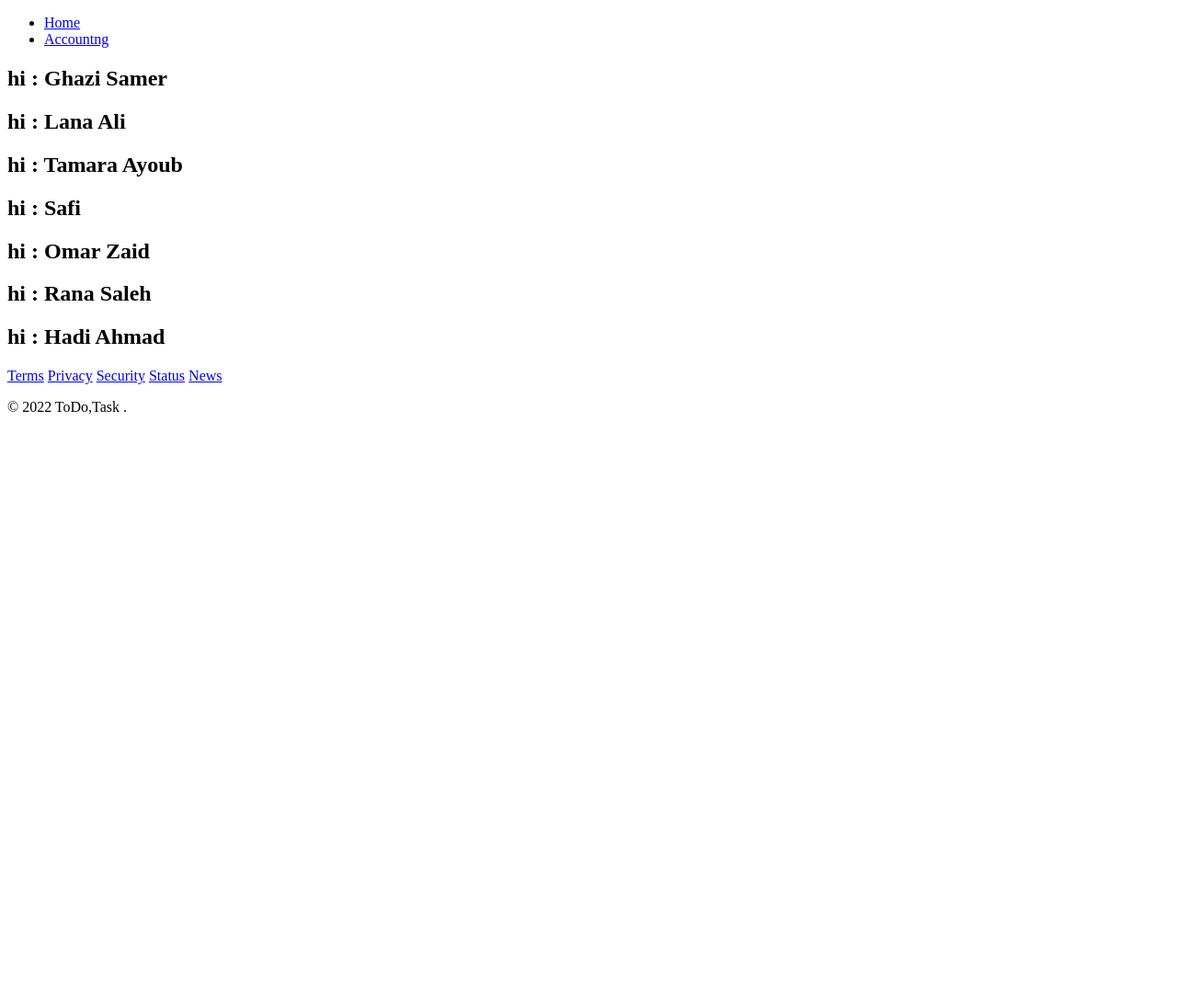
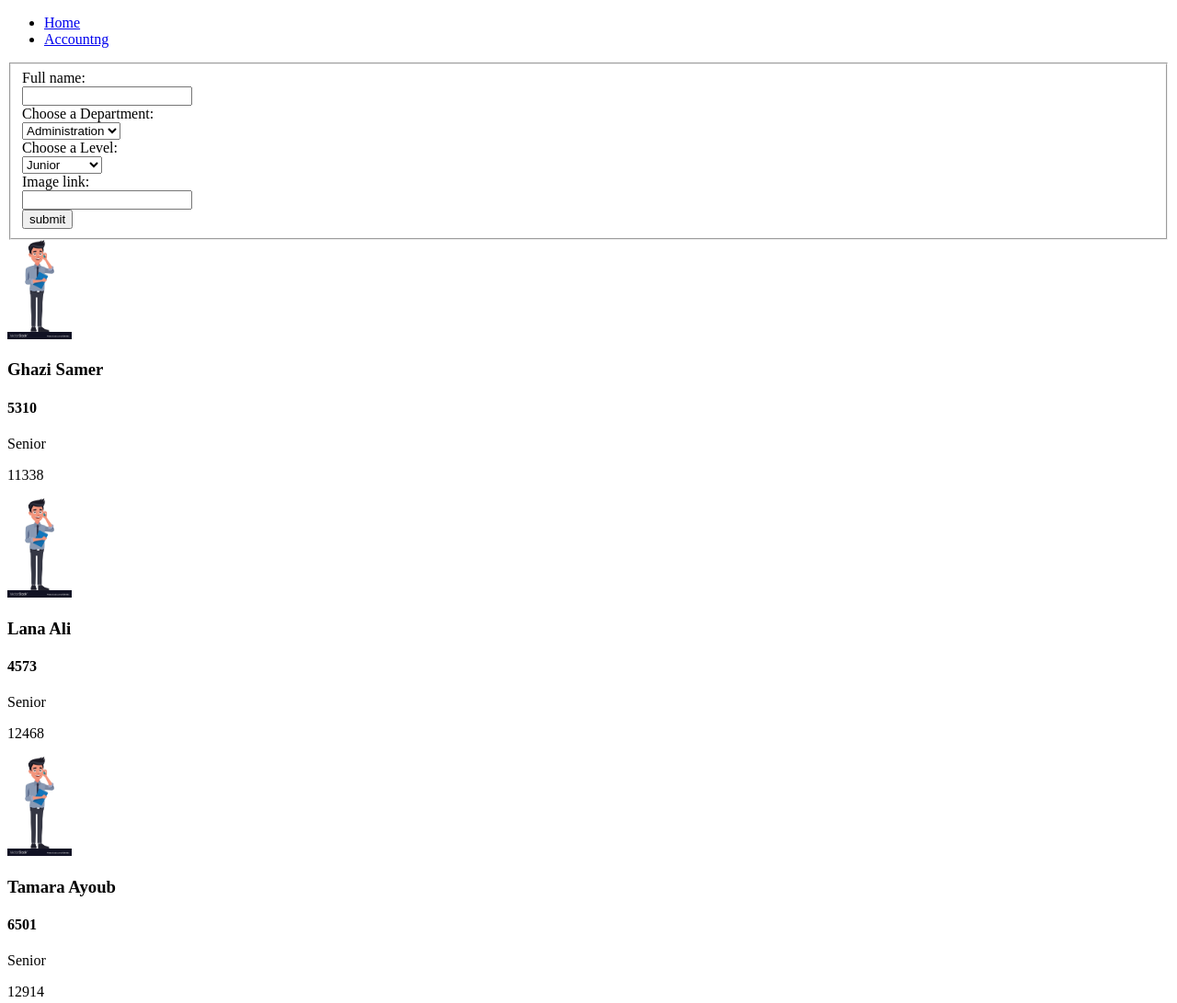
Before and after one commit to MohammedAlDahleh/HR-management-system, a plain HTML site: page index.html in a window 1280 px wide. Shown: the top 1091 px of the page at 92% size. Before the commit the page ends 800 px from the top, so only its background shows below. Drawn offline with Linux system fonts and the light colour scheme.

Commit message:
uplaod task08

```diff
--- a/app.js
+++ b/app.js
@@ -1,9 +1,14 @@
 `use strict`
+let sectionEl = document.getElementById("cardSection");
+//console.log(sectionEl);
+
+let formEl = document.getElementById("formID");
+//console.log(formEl);
 
 let empArr = [];
 
 function Employee(id, full_name, department, level, image_URL, salary) {
-    this.id = id;
+    this.id = this.generateID();
     this.full_name = full_name;
     this.department = department;
     this.level = level;
@@ -21,34 +26,100 @@ Employee.prototype.calculating = function () {
         return Math.floor((Math.random() * (1000 - 500 + 1) + 500) * 7.5)
     }
 }
+Employee.prototype.generateID = function(){
+ return (Math.floor(Math.random() * 10000) + 10000).toString().substring(1);
+}
+Employee.prototype.render = function () {
+    // console.log(this.full_name);
+    // document.write(`<h1> this is the name of Employee: ${this.full_name}
+    //     the salary is: ${this.salary} </h1>`);
+
+    let imageEl = document.createElement('img');
+    imageEl.src= this.image_URL;
+    sectionEl.appendChild(imageEl);
+    imageEl.style.width = "70px";
+
+ let full_name = document.createElement('h3');
+ full_name.textContent = this.full_name;
+ sectionEl.appendChild(full_name);
+
+ let id = document.createElement('h4');
+ id.textContent = this.id;
+ sectionEl.appendChild(id);
+
+ let department = document.createElement('p');
+ department.textContent = this.department;
+ sectionEl.appendChild(department);
+
+ let level = document.createElement('p');
+ department.textContent = this.level;
+ sectionEl.appendChild(level);
+
+ let salary = document.createElement('p');
+ salary.textContent = this.salary;
+ sectionEl.appendChild(salary);
+}
+// Employee.prototype.render = function(){
+
+//     let full_name = document.createElement('h3');
+//     full_name.textContent = this.full_name;
+//     sectionEl.appendChild(full_name);
+
+//  let department = document.createElement('p');
+//  department.textContent = this.department;
+//  sectionEl.appendChild(department);
+
+//  let level = document.createElement('p');
+//  department.textContent = this.level;
+//  sectionEl.appendChild(level);
+
+
+//  let imageEl = document.createElement('img');
+//  imageEl.src= this.image_URL;
+//  sectionEl.appendChild(imageEl);
+//  imageEl.style.width = "70px";
+
+//  }
+
+
+let Ghazi_Samer = new Employee(1000, "Ghazi Samer", "Administration", "Senior", "./assets/Emp Image.jpg");
+let Lana_Ali = new Employee(1001, "Lana Ali", "Finance", "Senior","./assets/Emp Image.jpg");
+let Tamara_Ayoub = new Employee(1002, "Tamara Ayoub", "Marketing", "Senior","./assets/Emp Image.jpg");
+let Safi_Walid = new Employee(1003,"Safi","Walid","Administration","Mid-Senior","./assets/Emp Image.jpg");
+let Omar_Zaid = new Employee(1004,"Omar Zaid","Development","Senior","./assets/Emp Image.jpg");
+let Rana_Saleh = new Employee(1005,"Rana Saleh","Development","Junior","./assets/Emp Image.jpg");
+let Hadi_Ahmad = new Employee(1006,"Hadi Ahmad","Finance","Mid-Senio","./assets/Emp Image.jpg");
+
+for (let i = 0; i < empArr.length; i++) {
+    empArr[i].render();
+}
+console.log(empArr);
 
 
 
-let Ghazi_Samer = new Employee(1000, "Ghazi Samer", "Administration", "Senior", "./assets/emp imagge.jpg");
-let Lana_Ali = new Employee(1001, "Lana Ali", "Finance", "Senior");
-let Tamara_Ayoub = new Employee(1002, "Tamara Ayoub", "Marketing", "Senior");
-let Safi_Walid = new Employee(1003,"Safi","Walid","Administration","Mid-Senior");
-let Omar_Zaid = new Employee(1004,"Omar Zaid","Development","Senior");
-let Rana_Saleh = new Employee(1005,"Rana Saleh","Development","Junior");
-let Hadi_Ahmad = new Employee(1006,"Hadi Ahmad","Finance","Mid-Senio");
 
-Employee.prototype.render = function () {
-    console.log(this.full_name);
-    document.write(`<h1> this is the name of Employee: ${this.full_name}
-        the salary is: ${this.salary} </h1>`);
 
+
+formEl.addEventListener("submit", handleSubmit);
+
+function handleSubmit(event){
+    event.preventDefault();
+
+   console.log("Form event",event);
+
+  let id = event.target.id.value;
+  let fullName = event.target.fullName.value;
+  let department = event.target.department.selected;
+  let level = event.target.level.selected;
+  let image_URL = event.target.image.value;
+  let salary=event.target.salary.value;
+
+  let newEmp = new Employee(id,fullName,department,level,image_URL,salary);
+  newEmp.render();
+  console.log(newEmp);
 }
 
-Employee.prototype.render = function(){
-    console.log(this.level);
-    document.write(`<H2> hi : ${this.full_name}<H2>`);
-}
-Ghazi_Samer.render();
-Lana_Ali.render();
-Tamara_Ayoub.render();
-Safi_Walid.render();
-Omar_Zaid.render();
-Rana_Saleh.render();
-Hadi_Ahmad.render();
-console.log(empArr);
-console.log(Ghazi_Samer.salary);
+
+// selectList.addEventListener("change", function(){
+//     console.log(selectList.options[selectList.selectedIndex].value);
+// });
--- a/index.html
+++ b/index.html
@@ -20,7 +20,45 @@
         </div>
     </header>
     <main>
-        <script src="./app.js"></script>
+        <section>
+            <fieldset>
+                <form id="formID">
+
+                    <!-- <label for="id"> Your ID :</label><br>
+                    <input type="text" id="id" name="id"><br> -->
+
+                    <label for="fullName">Full name:</label><br>
+                    <input type="text" id="fullName" name="fullName"><br>
+
+                    <label for="department">Choose a Department:</label><br>
+                    <select name="department" id ="department" ><br>
+                        <option value="Administration">Administration</option>
+                        <option value="Marketing">Marketing </option>
+                        <option value="Development">Development </option>
+                        <option value=Finance>Finance </option>
+                    </select><br>
+
+                    <label for="level">Choose a Level:</label><br>
+                    <select name="level" id="level"><br>
+                        <option value="Junior">Junior</option>
+                        <option value="Mid-Senior">Mid-Senior</option>
+                        <option value="Senior">Senior</option>
+                    </select><br>
+
+                    <!-- <label for="salary"> Your Salary :</label><br>
+                    <input type="text" id="salary" name="salary"><br> -->
+
+                    <label for="image">Image link:</label><br>
+                    <input type="text" id="image" name="image"><br>
+
+
+                    <input type="submit" value="submit">
+
+                </form>
+            </fieldset>
+        </section>
+        <section id="cardSection">
+        </section>
 
     </main>
     <footer class="footer">
@@ -32,6 +70,7 @@
         <a href="#news">News</a>
         <p>© 2022 ToDo,Task .</p>
     </footer>
+    <script src="./app.js"></script>
 </body>
 
 </html>
```
